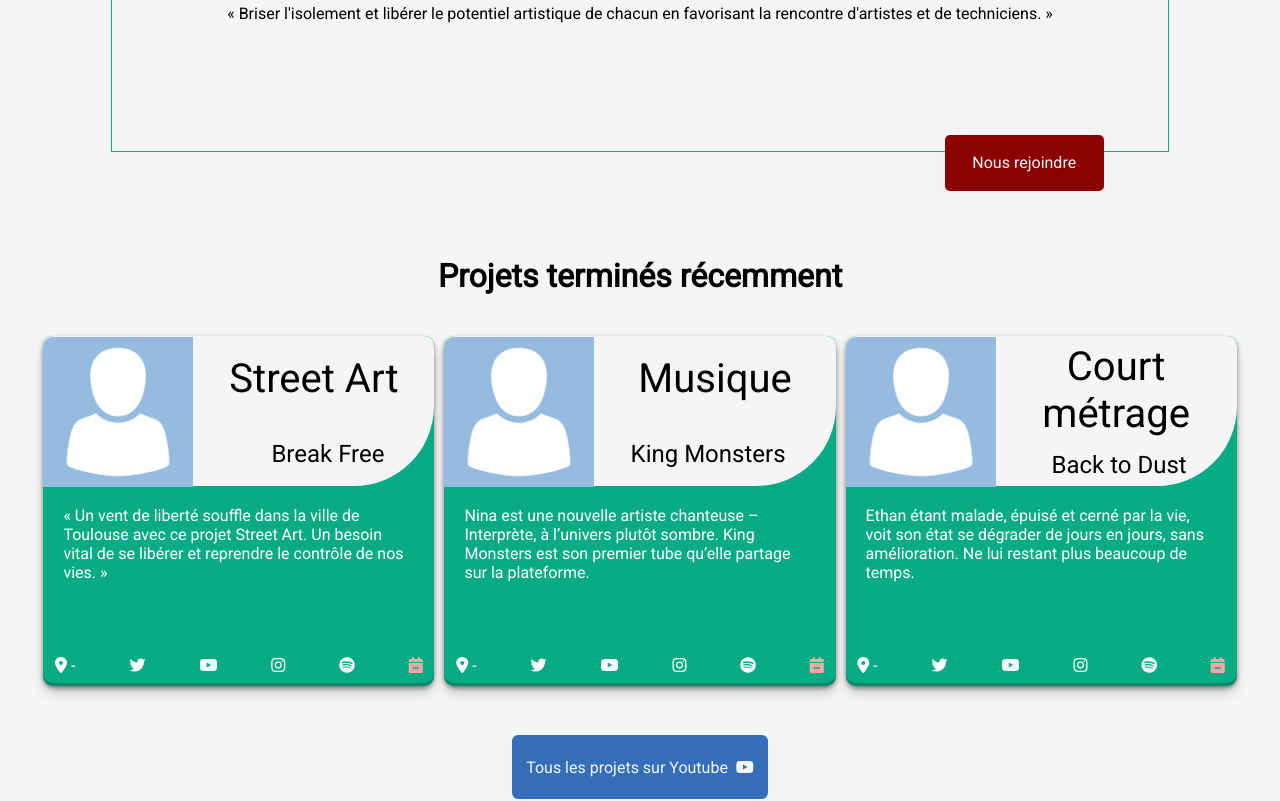
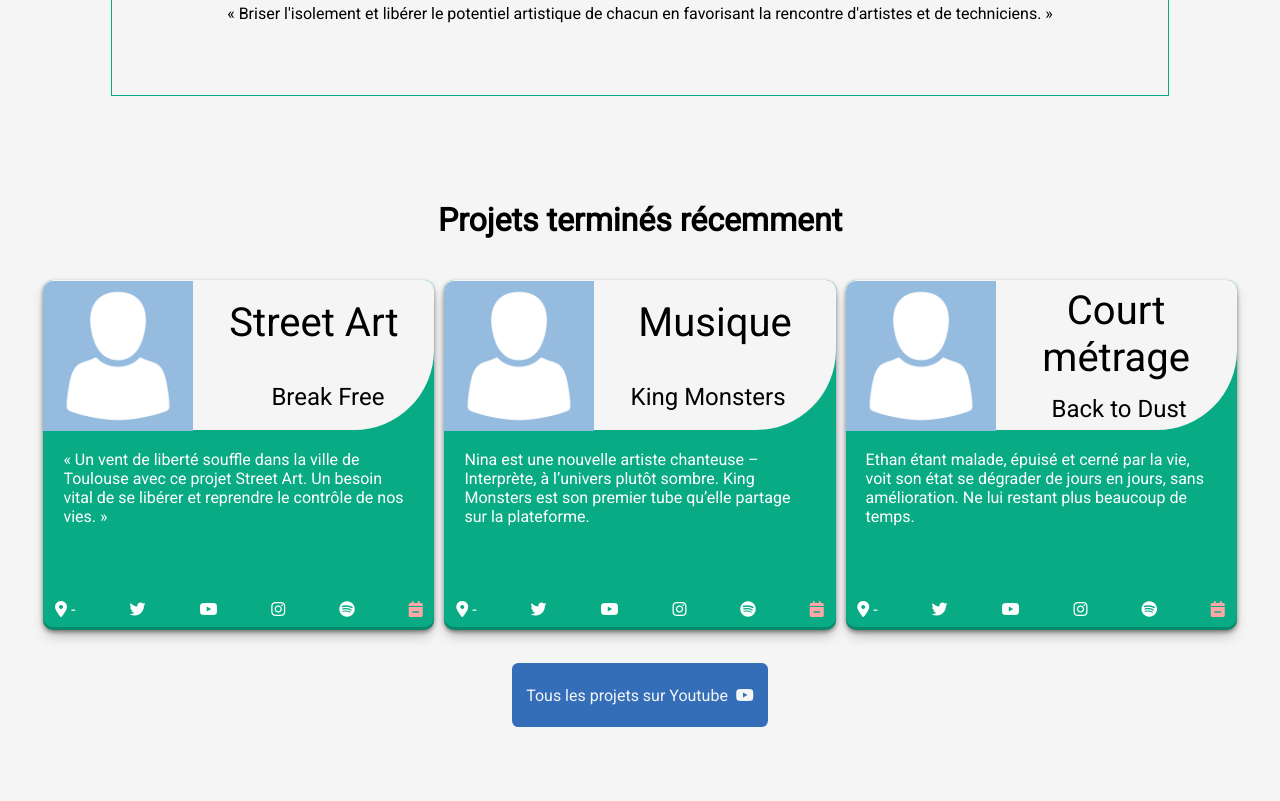
Before and after one commit to WildCodeSchool/11-21-noBugNovember-P3-street-Front, a React (Create React App) app: page / in a window 1280 px wide. Shown: the part 1080-1881 px from the top of the page. Built offline with nearby package versions, Linux system fonts and the light colour scheme.

Commit message:
Revert "tweak"
This reverts commit d7707810eef226e19cbfd828b322b2b6b076bcfc.

```diff
--- a/src/screens/Home.js
+++ b/src/screens/Home.js
@@ -51,7 +51,7 @@ const Home = () => {
               « Briser l'isolement et libérer le potentiel artistique de chacun
               en favorisant la rencontre d'artistes et de techniciens. »
             </p>
-            <div className="btnNousrejoindre">Nous rejoindre</div>
+            <div className="button btnNousrejoindre">Nous rejoindre</div>
           </div>
         </div>
         <h1>Projets terminés récemment</h1>
--- a/src/styles/Home.css
+++ b/src/styles/Home.css
@@ -97,14 +97,14 @@
 
 .tousLesProjets {
   width: 100%;
-  height: auto;
+  height: 10vh;
   display: flex;
   justify-content: center;
   align-items: center;
 }
 
 .tousLesProjetsBtn {
-  margin: 3vh;
+  margin: 7vh;
   display: flex;
   background-color: var(--second);
   color: whitesmoke;
```
